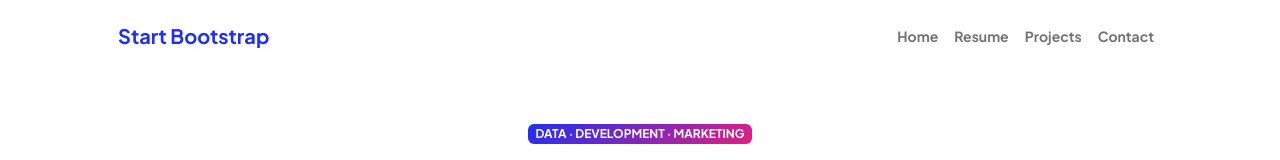
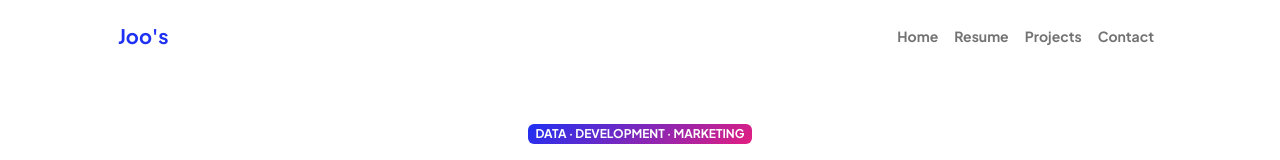
Before and after one commit to JUMI0110/JUMI0110.github.io, a plain HTML site: page index.html in a window 1280 px wide. Shown: the top 160 px of the page. Drawn offline with nearby package versions, Linux system fonts and the light colour scheme.

Commit message:
타이틀 수정

```diff
--- a/index.html
+++ b/index.html
@@ -22,7 +22,7 @@
             <!-- Navigation-->
             <nav class="navbar navbar-expand-lg navbar-light bg-white py-3">
                 <div class="container px-5">
-                    <a class="navbar-brand" href="index.html"><span class="fw-bolder text-primary">Start Bootstrap</span></a>
+                    <a class="navbar-brand" href="index.html"><span class="fw-bolder text-primary">Joo's</span></a>
                     <button class="navbar-toggler" type="button" data-bs-toggle="collapse" data-bs-target="#navbarSupportedContent" aria-controls="navbarSupportedContent" aria-expanded="false" aria-label="Toggle navigation"><span class="navbar-toggler-icon"></span></button>
                     <div class="collapse navbar-collapse" id="navbarSupportedContent">
                         <ul class="navbar-nav ms-auto mb-2 mb-lg-0 small fw-bolder">
```
